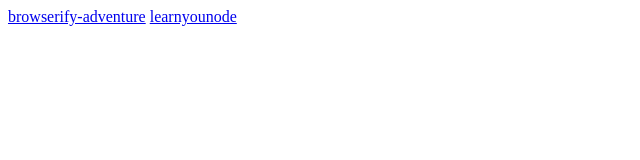
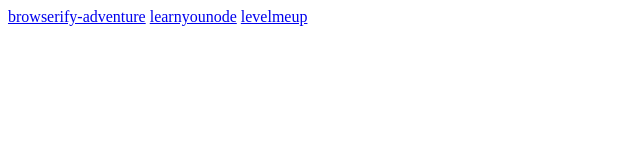
Before and after one commit to generalhenry/nodeschool-interactive, a website: page public/index.html in a window 1280 px wide. Shown: the full height of the page, 0-640 px from the left. Drawn offline with Linux system fonts and the light colour scheme.

Commit message:
added levelmeup

```diff
--- a/public/index.html
+++ b/public/index.html
@@ -3,3 +3,4 @@
 <title>Nodeschool interactive</title>
 <a href='/browserify-adventure'>browserify-adventure</a>
 <a href='/learnyounode'>learnyounode</a>
+<a href='/levelmeup'>levelmeup</a>
```
